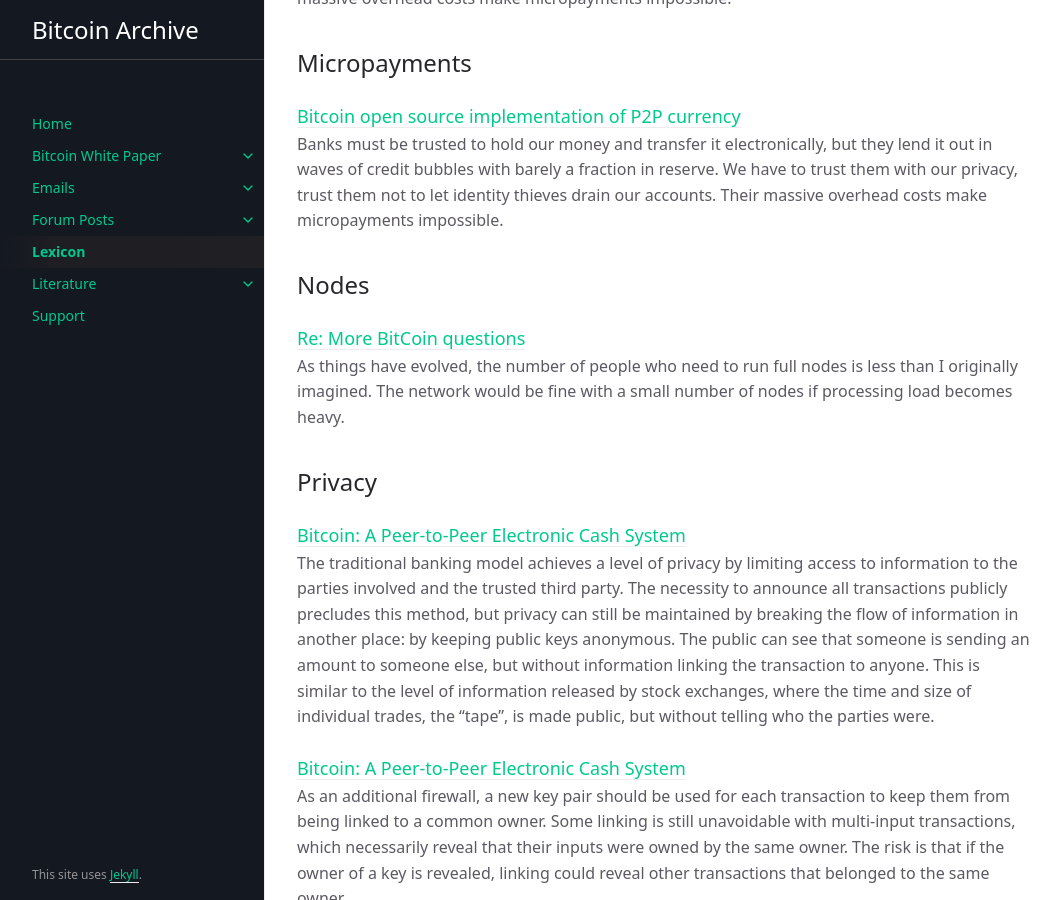
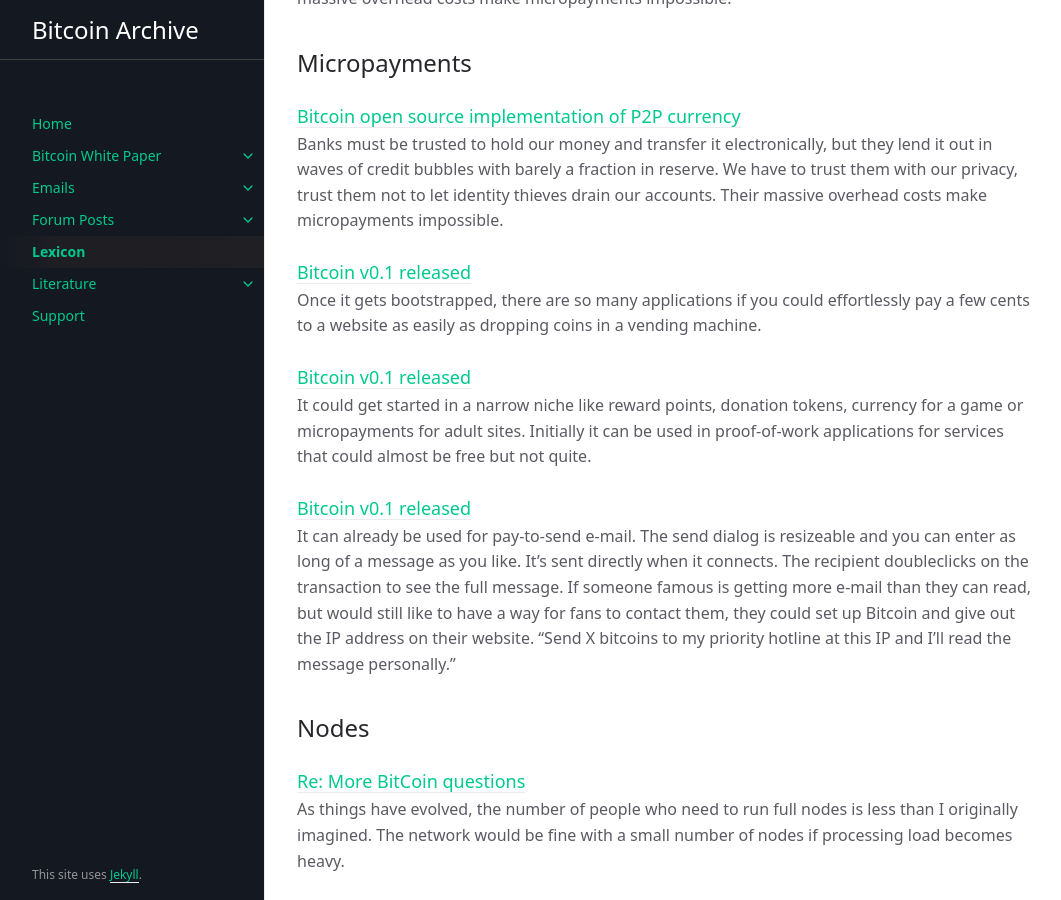
Before and after one commit to wakgill/bitcoin-archive, a Jekyll site: the page built from lexicon.md, in a window 1280 px wide and 900 px high, scrolled down 931 px. Shown: the whole window, without its empty margins (107-1168 px from the left). Built offline with Jekyll 4.4.1, drawn with Linux system fonts in a browser that asks for light colours; some web fonts are replaced; comment, search, counter and statistics services are not loaded.

Commit message:
Update lexicon.md

```diff
--- a/lexicon.md
+++ b/lexicon.md
@@ -41,6 +41,33 @@ The central bank must be trusted not to debase the currency, but the history of
 {: .no_toc }
 
 Banks must be trusted to hold our money and transfer it electronically, but they lend it out in waves of credit bubbles with barely a fraction in reserve. We have to trust them with our privacy, trust them not to let identity thieves drain our accounts. Their massive overhead costs make micropayments impossible.
+
+### [Bitcoin v0.1 released](/docs/emails/cryptography/17)
+{: .no_toc }
+
+Once it gets bootstrapped, there are so many
+applications if you could effortlessly pay a few cents to a
+website as easily as dropping coins in a vending machine.
+
+### [Bitcoin v0.1 released](/docs/emails/cryptography/17)
+{: .no_toc }
+
+It could get started in a narrow niche like reward points,
+donation tokens, currency for a game or micropayments for adult
+sites. Initially it can be used in proof-of-work applications
+for services that could almost be free but not quite.
+
+### [Bitcoin v0.1 released](/docs/emails/cryptography/17)
+{: .no_toc }
+
+It can already be used for pay-to-send e-mail. The send dialog is
+resizeable and you can enter as long of a message as you like.
+It's sent directly when it connects. The recipient doubleclicks
+on the transaction to see the full message. If someone famous is
+getting more e-mail than they can read, but would still like to
+have a way for fans to contact them, they could set up Bitcoin and
+give out the IP address on their website. "Send X bitcoins to my
+priority hotline at this IP and I'll read the message personally."
 
 ## Nodes
 
```
